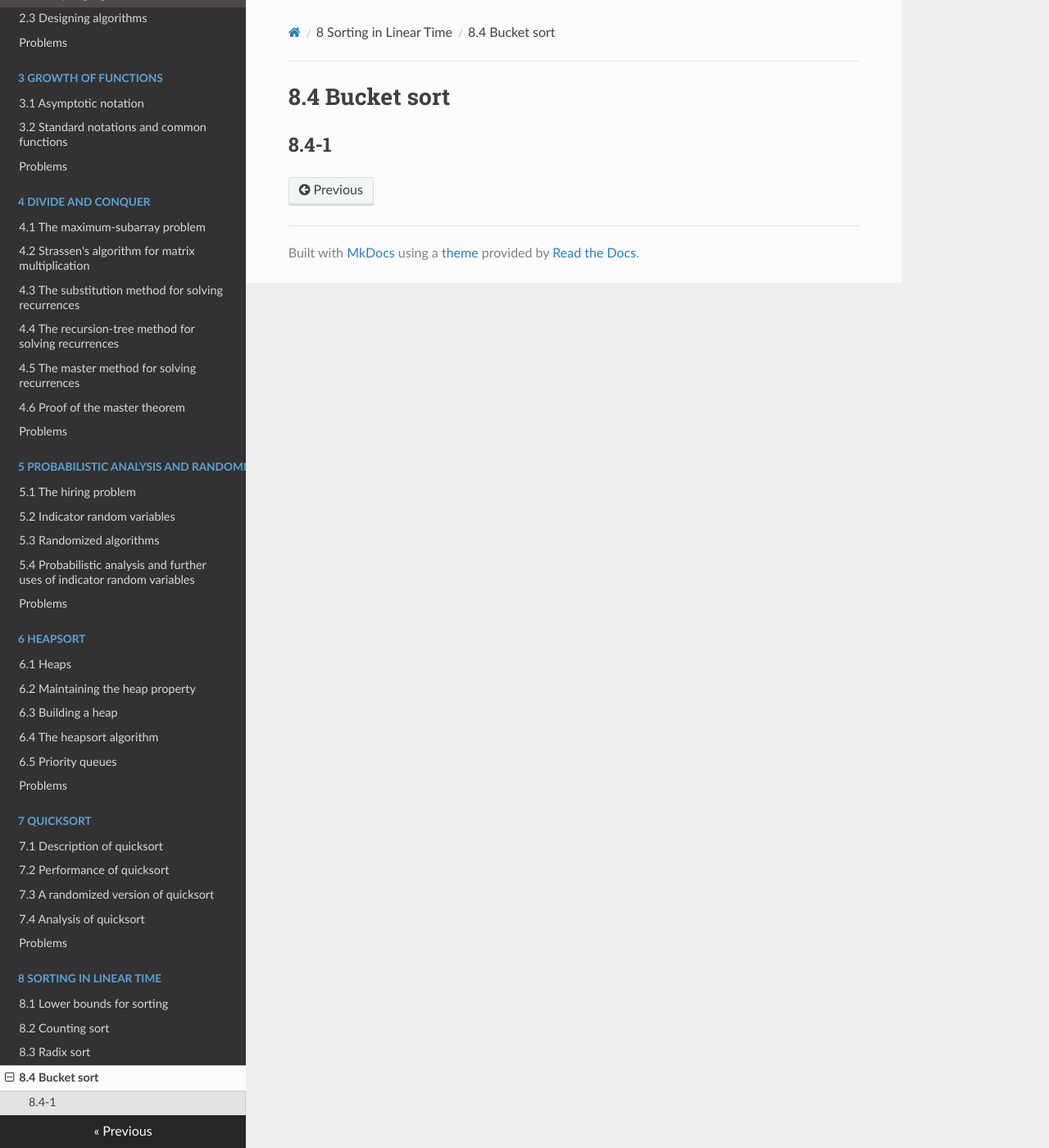
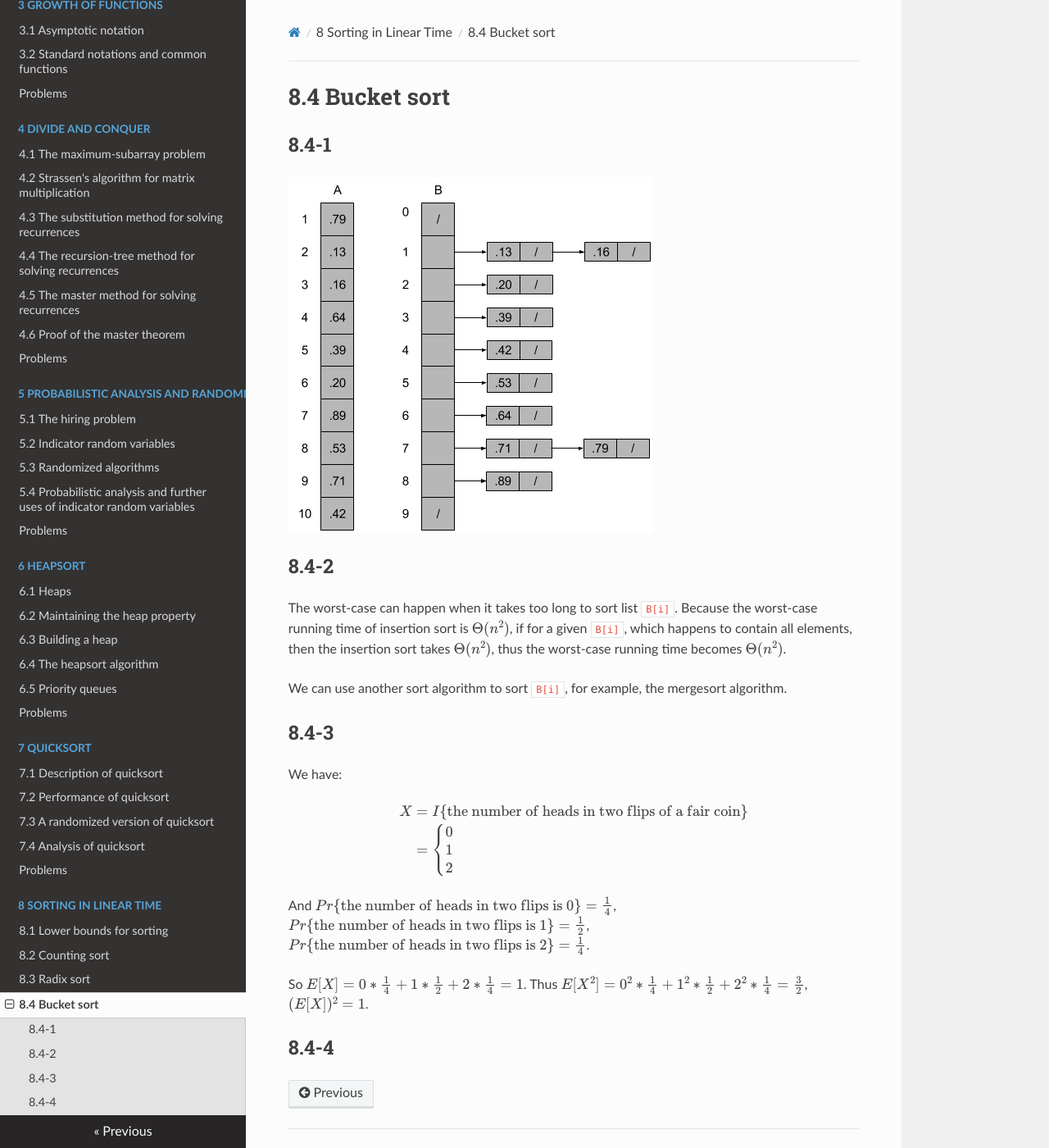
Before and after one commit to Frederick-S/Introduction-to-Algorithms-Notes, an MkDocs documentation site: the page built from docs/8-Sorting-in-Linear-Time/8.4-Bucket-sort.md, in a window 1280 px wide and 1400 px high. Shown: the whole window at 82% size. Built offline with MkDocs 1.6.1, drawn with Linux system fonts in a browser that asks for light colours; nearby versions of some CDN libraries; formulas are drawn with MathJax 3; old or Windows-style settings are respelled for this version of MkDocs.

Commit message:
Add 8.4-1 to 8.4-3

```diff
--- a/docs/8-Sorting-in-Linear-Time/8.4-Bucket-sort.md
+++ b/docs/8-Sorting-in-Linear-Time/8.4-Bucket-sort.md
@@ -1,2 +1,28 @@
 # 8.4 Bucket sort
 ## 8.4-1
+![Alt text](./8.4-1.png)
+
+## 8.4-2
+The worst-case can happen when it takes too long to sort list `B[i]`. Because the worst-case running time of insertion sort is $\Theta(n^2)$, if for a given `B[i]`, which happens to contain all elements, then the insertion sort takes $\Theta(n^2)$, thus the worst-case running time becomes $\Theta(n^2)$.
+
+We can use another sort algorithm to sort `B[i]`, for example, the mergesort algorithm.
+
+## 8.4-3
+We have:
+
+$$
+\begin{eqnarray}
+X &=& I\lbrace\text{the number of heads in two flips of a fair coin}\rbrace \\\
+&=& \begin{cases}
+      0 \\\
+      1 \\\
+      2 \\\
+    \end{cases}
+\end{eqnarray}
+$$
+
+And $Pr\lbrace \text{the number of heads in two flips is } 0\rbrace = \frac{1}{4}$, $Pr\lbrace \text{the number of heads in two flips is } 1\rbrace = \frac{1}{2}$, $Pr\lbrace\text{the number of heads in two flips is } 2\rbrace = \frac{1}{4}$.
+
+So $E[X] = 0 * \frac{1}{4} + 1 * \frac{1}{2} + 2 * \frac{1}{4} = 1$. Thus $E[X^2] = 0^2 * \frac{1}{4} + 1^2 * \frac{1}{2} + 2^2 * \frac{1}{4} = \frac{3}{2}$, $(E[X])^2 = 1$.
+
+## 8.4-4
```
Also changed, not shown: 1 other file.
